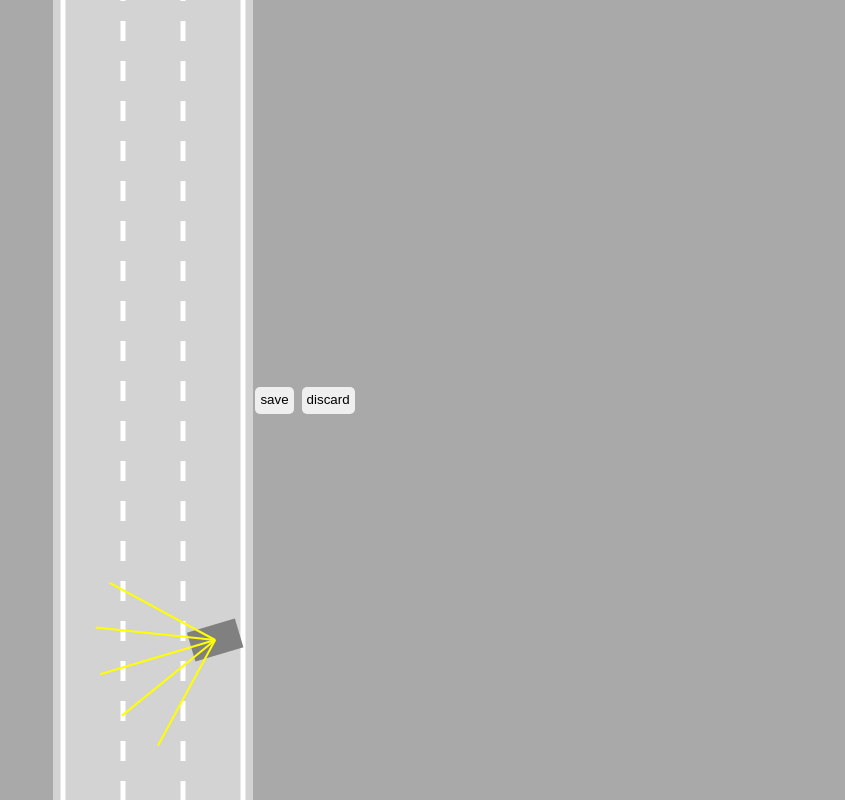
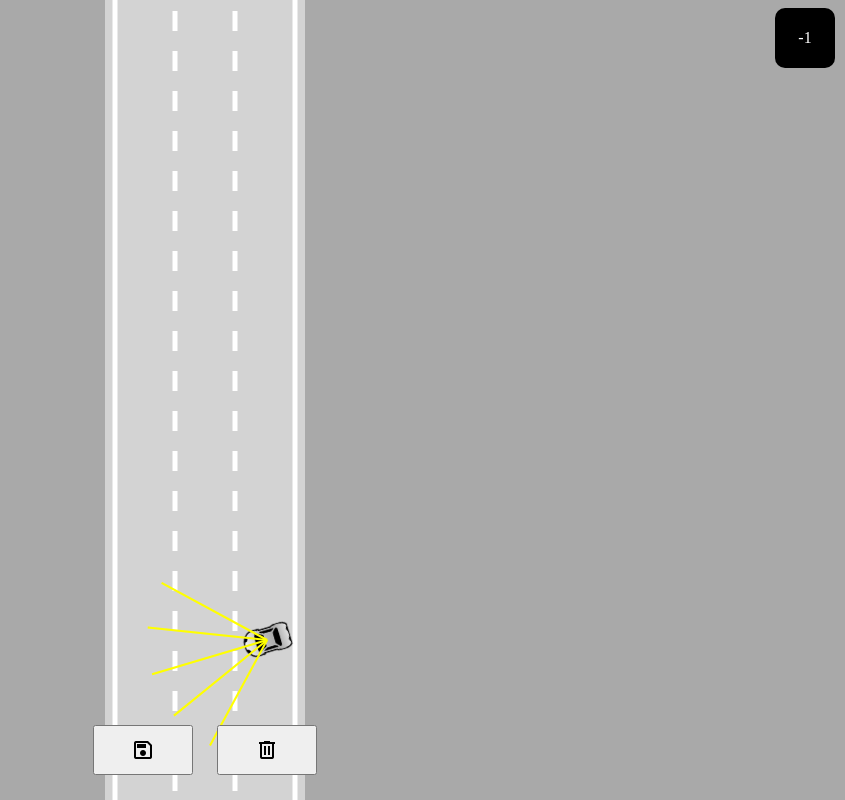
Before and after one commit to dpanshunagar1/selfdrivingcar, a plain HTML site: page index.html in a window 1280 px wide. Shown: the whole page, without its empty margins (435-1280 px from the left). Drawn offline with nearby package versions, Linux system fonts and the light colour scheme.

Commit message:
fine tuning
fine tuning car, editing css for button , adding the odometer , defining variables for interfaces

```diff
--- /dev/null
+++ b/bestBrain.js
@@ -0,0 +1,132 @@
+
+storedBrain ={
+    "levels": [
+        {
+            "inputs": [
+                0.406132820608347,
+                0.5546162832329031,
+                0,
+                0,
+                0
+            ],
+            "outputs": [
+                1,
+                1,
+                0,
+                1,
+                0,
+                0
+            ],
+            "biases": [
+                -0.12185554298176353,
+                -0.37268756613862436,
+                -0.34555094647062734,
+                -0.16387696800278267,
+                0.15208846446132404,
+                0.5434770304054937
+            ],
+            "weights": [
+                [
+                    -0.030432798277093318,
+                    -0.28215184381698494,
+                    -0.7109180478589371,
+                    0.011340613618521518,
+                    -0.32023797408821447,
+                    -0.6292157644051278
+                ],
+                [
+                    -0.16868945966470983,
+                    -0.02873842644622692,
+                    -0.4518892497394067,
+                    0.33519442074223205,
+                    0.2638072130991245,
+                    0.3448848711292361
+                ],
+                [
+                    -0.24877564589621254,
+                    -0.3156631984181728,
+                    -0.16397135570352228,
+                    -0.11298544879676384,
+                    0.07502147986422202,
+                    -0.1284654449077353
+                ],
+                [
+                    -0.4426837809689686,
+                    -0.19425491173326484,
+                    -0.2055462999472416,
+                    0.18562841380462086,
+                    -0.07384575283458616,
+                    0.35235830023300313
+                ],
+                [
+                    -0.08956566127445674,
+                    -0.054225311167333784,
+                    0.20642455603361023,
+                    0.01350372114640704,
+                    -0.11378062397426644,
+                    -0.10866160263991982
+                ]
+            ]
+        },
+        {
+            "inputs": [
+                1,
+                1,
+                0,
+                1,
+                0,
+                0
+            ],
+            "outputs": [
+                1,
+                0,
+                0,
+                0
+            ],
+            "biases": [
+                -0.21395783031597818,
+                -0.25072356183001576,
+                0.1021814423742926,
+                -0.16836996791859815
+            ],
+            "weights": [
+                [
+                    0.06411204182351532,
+                    -0.2380669231978496,
+                    -0.5521214048118829,
+                    -0.11451613744424427
+                ],
+                [
+                    0.27567474950743637,
+                    -0.15003173672837544,
+                    -0.11458678414316847,
+                    0.01745902620987544
+                ],
+                [
+                    0.29687717138655767,
+                    0.3543303033671472,
+                    -0.1247994228232891,
+                    -0.6581122858713722
+                ],
+                [
+                    0.1451470493890737,
+                    -0.2432886450710778,
+                    0.26085337820104654,
+                    -0.17221228981046513
+                ],
+                [
+                    0.5949286161687642,
+                    -0.07085828485776277,
+                    0.2362114286990233,
+                    -0.30497055328789835
+                ],
+                [
+                    0.1147626696534842,
+                    -0.32403559139474075,
+                    0.11988577596073448,
+                    0.45363910423761633
+                ]
+            ]
+        }
+    ]
+}
--- a/car.js
+++ b/car.js
@@ -1,5 +1,5 @@
 class Car{
-    constructor(x,y,width,height,controlType,maxSpeed=3){
+    constructor(x,y,width,height,controlType,maxSpeed=3,color = "blue"){
         this.x=x;
         this.y=y;
         this.height=height;
@@ -22,6 +22,22 @@ class Car{
 
         }
         this.controls = new Controls(controlType);
+
+        this.img = new Image();
+        this.img.src ="/assets/car.png"
+        this.mask = document.createElement("canvas");
+        this.mask.width=width;
+        this.mask.height = height;
+
+        const maskCtx = this.mask.getContext("2d");
+        this.img.onload=()=>{
+            maskCtx.fillStyle= color;
+            maskCtx.rect(0,0,this.width,this.height);
+            maskCtx.fill();
+
+            maskCtx.globalCompositeOperation = "destination-atop";
+            maskCtx.drawImage(this.img,0,0,this.width,this.height);
+        }
 
 }
 
@@ -57,7 +73,6 @@ class Car{
         for(let i=0;i<traffic.length;i++){
             if(polysIntersect(this.polygon,traffic[i].polygon)){
                 return true;
-                console.log("hello");
             }
         }
         return false;
@@ -126,20 +141,25 @@ class Car{
         this.y-=Math.cos(this.angle)*this.speed;
     };
 
-    draw(ctx,color,ds=false){
-        if(this.damaged){
-            ctx.fillStyle="grey";
+    draw(ctx,ds=false){
+        ctx.save();
+        ctx.translate(this.x, this.y);
+        ctx.rotate(-this.angle);
+        if(!this.damaged){
+        ctx.drawImage(this.mask,
+            -this.width/2,
+            -this.height/2,
+            this.width,
+            this.height);
+            ctx.globalCompositeOperation = "multiply";
         }
-        else{
-            ctx.fillStyle=color;
-        };
-        ctx.beginPath();
-        ctx.moveTo(this.polygon[0].x,this.polygon[0].y);
-        for(let i=1;i<this.polygon.length;i++)
-        {
-            ctx.lineTo(this.polygon[i].x,this.polygon[i].y)
-        };
-        ctx.fill();
+        ctx.drawImage(this.img,
+            -this.width/2,
+            -this.height/2,
+            this.width,
+            this.height);
+
+        ctx.restore();
         if(this.sensor && ds){
         this.sensor.draw(ctx);}
 
--- a/controls.js
+++ b/controls.js
@@ -15,7 +15,6 @@ class Controls{
                 break;
         }
 
-        this.spawnTraffic();
 
     }
 
@@ -35,7 +34,6 @@ class Controls{
             case "s":
                 this.reverse=true;
                 break;
-
         }
 
 
@@ -62,25 +60,4 @@ class Controls{
     }
 
   }
-
-
-  spawnTraffic(){
-    document.onkeydown=(event)=>{
-        switch(event.key){
-
-        case "d":
-            this.front = prompt();
-            break;
-        case "0":
-            traffic.push(new Car(road.getLaneCenter(0),bestCar.y-this.front,30,50,"dummy",2));
-            break;
-        case "1":
-            traffic.push(new Car(road.getLaneCenter(1),bestCar.y-this.front,30,50,"dummy",2));
-            break;
-        case "2":
-            traffic.push(new Car(road.getLaneCenter(2),bestCar.y-this.front,30,50,"dummy",2));
-            break;
-        }
-    }
 }
-};
--- a/index.html
+++ b/index.html
@@ -1,3 +1,4 @@
+
 <!doctype html>
 <head>
     <title>Self Driving cars - No libraries</title>
@@ -5,15 +6,19 @@
 </head>
 <body>
     <canvas id="myCanvas"> </canvas>
-    <div id="vbuttons">
-    <button onclick="save()">save</button>
-    <button onclick="discard()">discard</button>
+    <div id="buttons">
+    <button onclick="save()" id="b1" class="material-symbols-outlined">save</button>
+    <button onclick="discard()" id="b2" class="material-symbols-outlined">Delete</button>
+    </div>
+    <div id="Score"><p id="sc">0</p></div>
 
+    <script src="bestBrain.js"></script>
+    <script src="road.js"></script>
+    <script src="util.js"></script>
     <script src="sensor.js"></script>
     <script src="network.js"></script>
-    <script src="util.js"></script>
-    <script src="road.js"></script>
     <script src="controls.js"></script>
     <script src="car.js"></script>
     <script src="main.js"></script>
+    <link rel="stylesheet" href="https://fonts.googleapis.com/css2?family=Material+Symbols+Outlined:opsz,wght,FILL,GRAD@20..48,100..700,0..1,-50..200" />
 </body>
--- a/main.js
+++ b/main.js
@@ -1,50 +1,48 @@
+let carNumber, carBrain, mutateValue , carNetwork;
+
+carNumber = 1; //Define the number of cars you want to train
+carBrain="AI"; //Set the controls for the car  either "keys" to use keyboard or "AI" to use neural Network
+mutateValue = 0.1; //Mutate value help to make changes to the new generation based on previos generation
+carNetwork =storedBrain ; // This defines the instance of cars brain whether new or already trained brain is goind to be used
+
+
 
 const canvas= document.getElementById("myCanvas");
 canvas.width=200;
 
 
+
 const ctx = canvas.getContext("2d");
 const road= new Road(canvas.width/2,canvas.width*0.9);
-const cars=generateCar(1);
+const cars=generateCar(carNumber);
 let bestCar=cars[0];
-let mutatev= 0.1;
+let mutatev= mutateValue ;
 
 if(localStorage.getItem("bestBrain")){
-    for(let i=0;i<cars.length;i++)
-    {
-        cars[i].brain=JSON.parse(localStorage.getItem("bestBrain"));
-        if(i!=0){
-            neuralNetwork.mutate(cars[i].brain,mutatev);
+        for(let i=0;i<cars.length;i++)
+        {
+            cars[i].brain=carNetwork;
+            if(i!=0){
+                neuralNetwork.mutate(cars[i].brain,mutatev);
+            }
         }
     }
-};
 
-const traffic=[
-    (new Car(road.getLaneCenter(1),-200,30,50,"dummy",2)),
-    (new Car(road.getLaneCenter(2),-420,30,50,"dummy",2)),
-    (new Car(road.getLaneCenter(1),-400,30,50,"dummy",2)),
-    (new Car(road.getLaneCenter(1),-600,30,50,"dummy",2)),
-    (new Car(road.getLaneCenter(0),-620,30,50,"dummy",2)),
-    (new Car(road.getLaneCenter(2),-800,30,50,"dummy",2)),
-    (new Car(road.getLaneCenter(1),-800,30,50,"dummy",2)),
-    (new Car(road.getLaneCenter(0),-1000,30,50,"dummy",2)),
-    (new Car(road.getLaneCenter(1),-1000,30,50,"dummy",2)),
-    (new Car(road.getLaneCenter(1),-1200,30,50,"dummy",2)),
-];
-
+const traffic=[];
 
 function generateCar(n){
     const cars=[];
     for (let i=0;i<n;i++)
     {
-        cars.push(new Car(road.getLaneCenter(1),100,30,50,"AI",3));
+
+        cars.push(new Car(road.getLaneCenter(1),-10,30,50,carBrain,3));
     }
     return cars;
 }
 
 animate ();
 
-
+let bestcb = JSON.stringify(bestCar.brain);
 
 function save(){
     localStorage.setItem("bestBrain",JSON.stringify(bestCar.brain));
@@ -73,6 +71,7 @@ function animate(){
     for(let i=0;i<traffic.length;i++){
         traffic[i].draw(ctx,"red");
     }
+
     ctx.globalAlpha=0.2;
     for(i=0;i<cars.length;i++){
     cars[i].draw(ctx,"blue");
@@ -82,4 +81,22 @@ function animate(){
 
     ctx.restore();
     requestAnimationFrame(animate);
+
 }
+
+
+
+
+scoreBoard();
+generateTraffic();
+
+function generateTraffic(){
+
+    traffic.push(new Car(road.getLaneCenter(getRandomArbitrary(0,3)),bestCar.y-getRandomArbitrary(600,800),30,50,"dummy",2,getRandomColor())),
+    setTimeout(generateTraffic,5000);
+}
+
+function scoreBoard(){
+    document.getElementById('sc').innerHTML = Math.floor(-bestCar.y/100);
+    requestIdleCallback(scoreBoard);
+}
--- a/sensor.js
+++ b/sensor.js
@@ -94,6 +94,13 @@ class Sensor{
             ctx.moveTo(this.rays[i][0].x,this.rays[i][0].y);
             ctx.lineTo(end.x,end.y);
             ctx.stroke();
+
+            ctx.beginPath();
+            ctx.lineWidth=2;
+            ctx.strokeStyle="black";
+            ctx.moveTo(this.rays[i][1].x,this.rays[i][1].y);
+            ctx.lineTo(end.x,end.y);
+            ctx.stroke();
         };
     };
 };
--- a/style.css
+++ b/style.css
@@ -1,3 +1,8 @@
+*{
+    margin:0;
+    padding: 0;
+}
+
 body{
     margin: 0;
     background: darkgray;
@@ -7,20 +12,69 @@ body{
     align-items: center;
 }
 
-
-
-button{
-    border:none;
-    border-radius: 5px;
-    padding :5px 5px 7px 5px;
-    margin: 2px;
-    cursor:pointer;
+button{height: 50px;
+    width: 100px;
+    margin: 10px;
 }
 
 button:hover{
     background: blue;
+    height: 50px;
+    width: 100px;
+    border-radius: 10px;
+
 }
 #myCanvas{
     background:lightgray;
 
 }
+
+#buttons{
+    position: absolute;
+    bottom: 15px;
+
+
+}
+#Score{
+    position: absolute;
+    top: 8px;
+    right: 10px;
+    background-color: black;
+    height: 60px;
+    width: 60px;
+    border-radius: 10px;
+}
+
+p{
+    display: flex;
+    justify-content: center;
+    align-items: center;
+    color: white;
+    height: 100%;
+}
+
+#ui{
+
+    position : absolute;
+    background-color: aquamarine;
+    height : 80vh;
+    width :60%;
+    border-radius: 15px;
+    top: 60px;
+    display: flex;
+    justify-content: center;
+    opacity: 70%;
+    visibility: hidden;
+
+
+}
+
+#content{
+    font-size: 20px;
+    gap: 20px;
+    font-family: Cambria, Cochin, Georgia, Times, 'Times New Roman', serif;
+    height: 100%;
+    display: flex;
+    flex-direction: column;
+    align-items: center;
+}
--- a/util.js
+++ b/util.js
@@ -1,3 +1,5 @@
+
+
 function lerp(A,B,t){
     return A+(B-A)*t;
 }
@@ -40,6 +42,16 @@ function polysIntersect(poly1,poly2){
     }
 }
 
-function getRandomInt(max) {
-    return Math.floor(Math.random() * max);
-  }
+
+
+
+
+function getRandomArbitrary(min, max) {
+    return Math.floor(Math.random() * (max - min) + min);
+}
+
+
+function getRandomColor(){
+    const hue = 290+Math.random()*260;
+    return "hsl("+hue+",100%,60%)";
+}
```
Also changed, not shown: assets/car.png (added), assets/delete.svg (deleted), assets/save.svg (deleted).
